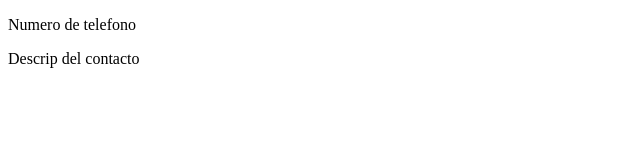
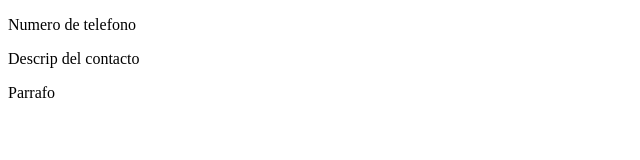
Before and after one commit to JuCruz11/inicio-git, a plain HTML site: page contacto.html in a window 1280 px wide. Shown: the full height of the page, 0-640 px from the left. Drawn offline with Linux system fonts and the light colour scheme.

Commit message:
Agregado a Contacto

```diff
--- a/contacto.html
+++ b/contacto.html
@@ -8,5 +8,6 @@
 <body>
     <p>Numero de telefono </p>
     <p>Descrip del contacto</p>
+    <P>Parrafo</p>
 </body>
 </html>
```
